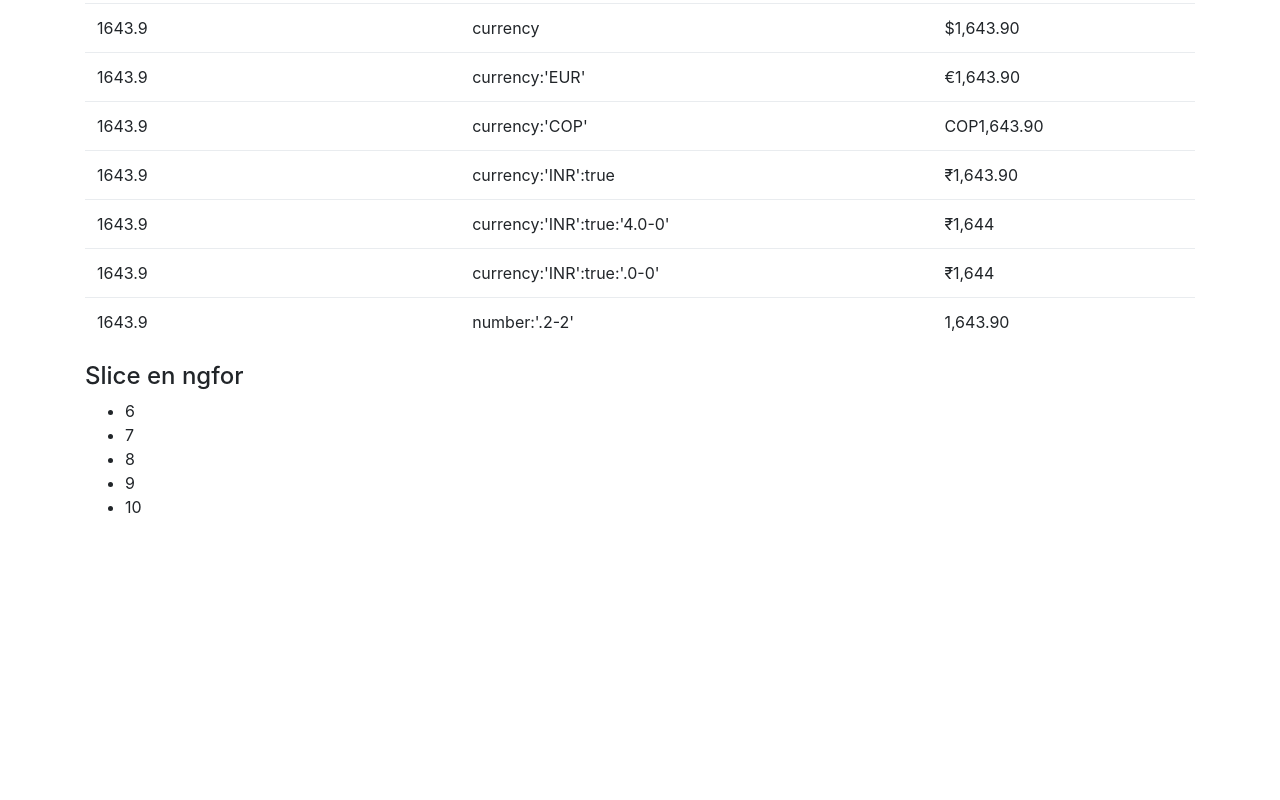
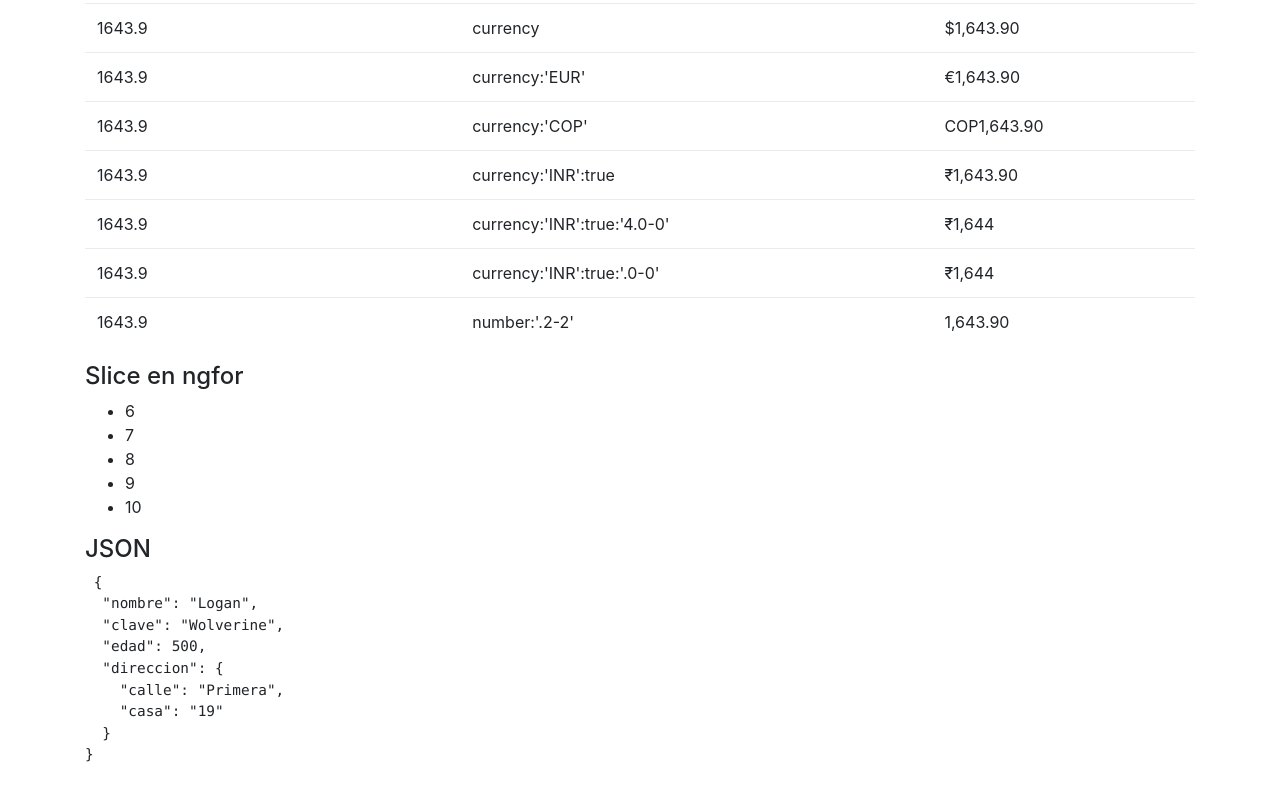
Before and after one commit to niconaranjo/pipes-angular-2, an Angular app: page / in a window 1280 px wide. Shown: the part 593-1393 px from the top of the page. Before the commit the page ends 1128 px from the top, so only its background shows below. Built offline with nearby package versions, Linux system fonts and the light colour scheme.

Commit message:
Pipe Json

```diff
--- a/src/app/app.component.html
+++ b/src/app/app.component.html
@@ -106,4 +106,11 @@
     <li *ngFor="let item of arreglo | slice:5:20">{{ item }}</li>
   </ul>
 
+  <h4>JSON</h4>
+  <pre> {{heroe | json }} </pre>
 </div>
+
+<br>
+<br>
+<br>
+<br>
--- a/src/app/app.component.ts
+++ b/src/app/app.component.ts
@@ -13,5 +13,15 @@
   perce = 0.834;
   salario = 1643.90;
 
+  heroe = {
+    nombre:"Logan",
+    clave: "Wolverine",
+    edad: 500,
+    direccion:{
+      calle:"Primera",
+      casa:"19"
+    }
+  }
+
 
 }
```
